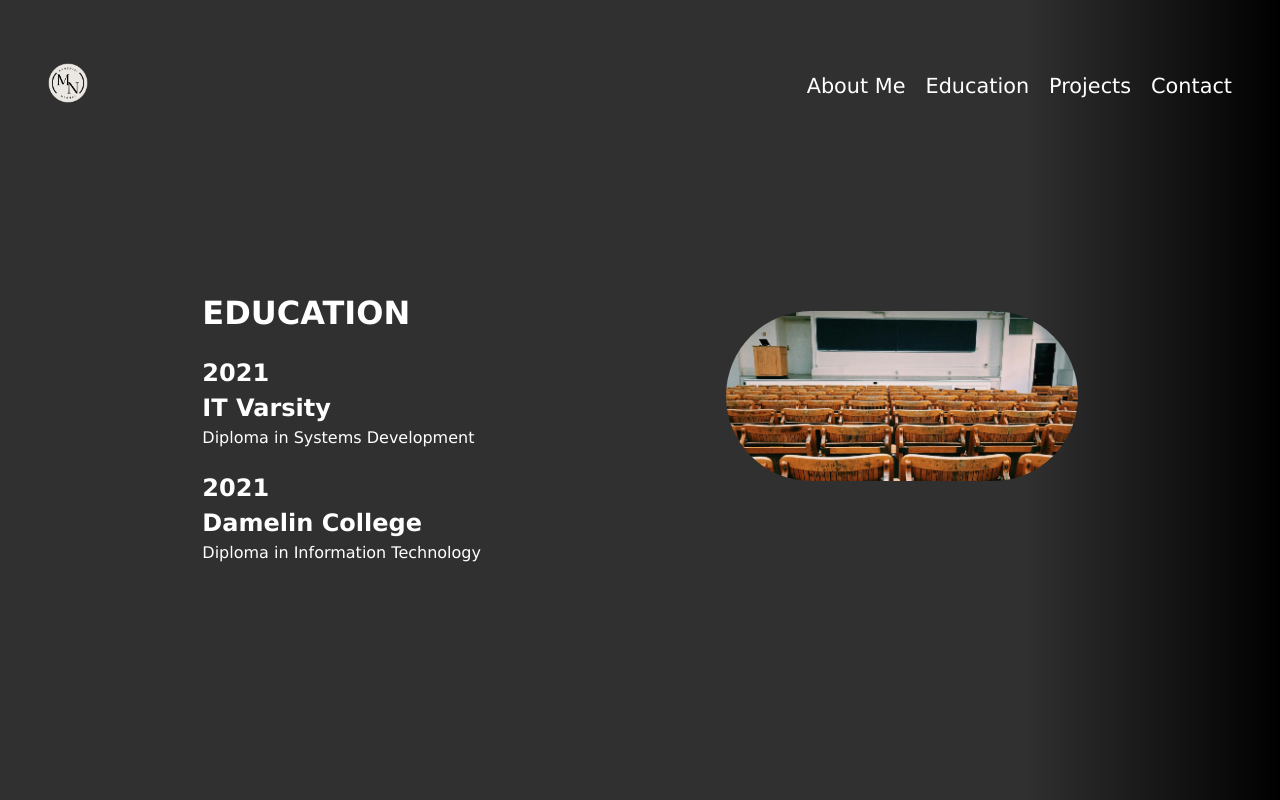
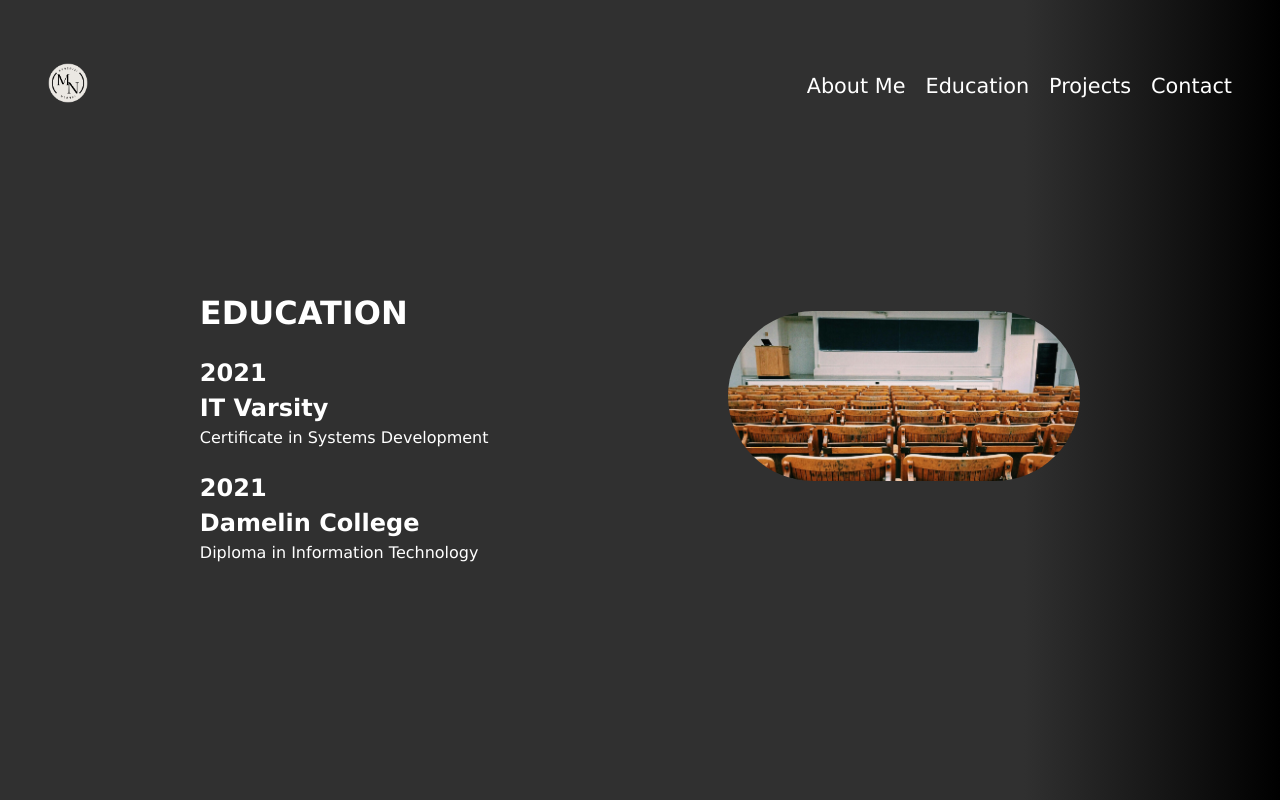
Before and after one commit to MthoNtanzi/portfolio, a Vue app: page /education in a window 1280 px wide. Built offline with nearby package versions, Linux system fonts and the light colour scheme.

Commit message:
Change diploma to certificate

```diff
--- a/src/views/Education.vue
+++ b/src/views/Education.vue
@@ -6,7 +6,7 @@
                 <li>
                     <h2>2021</h2>
                     <h2>IT Varsity</h2>
-                    <p>Diploma in Systems Development</p>
+                    <p>Certificate in Systems Development</p>
                 </li>
                 <li>
                     <h2>2021</h2>
```
